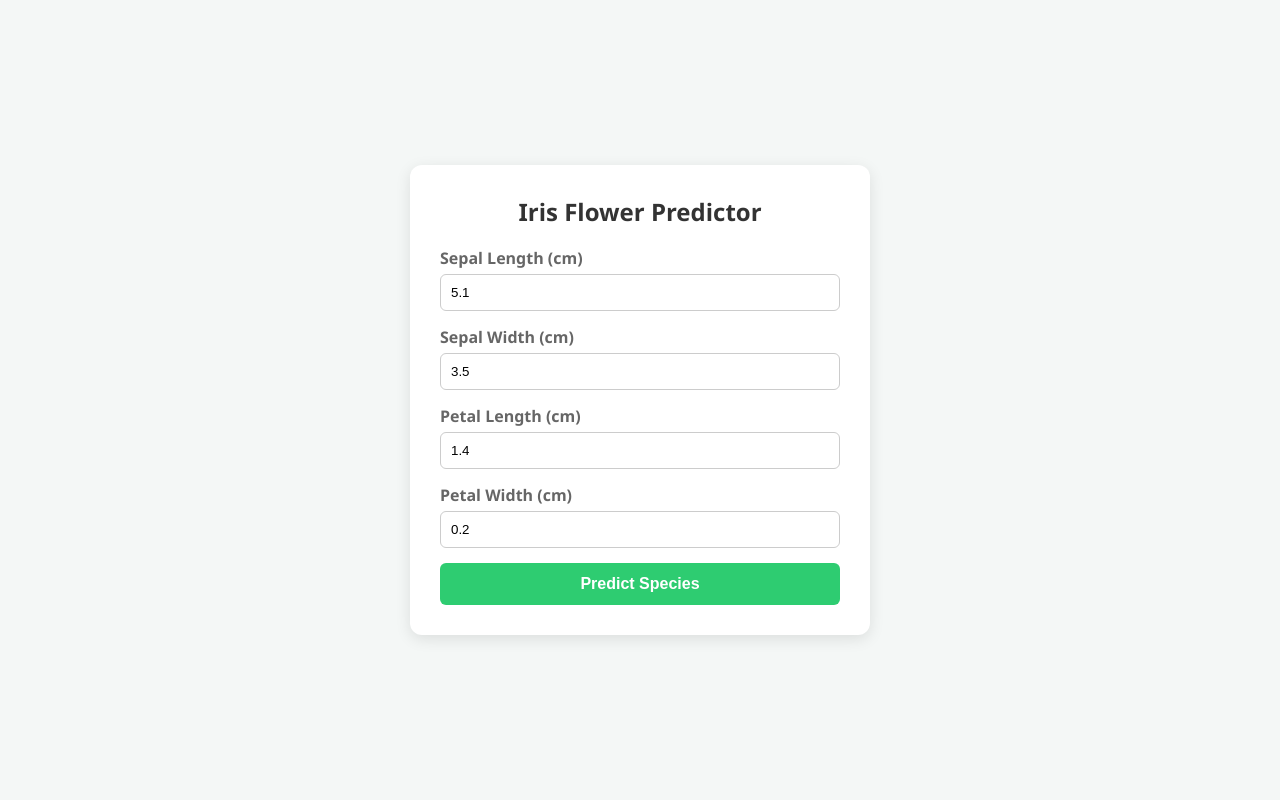
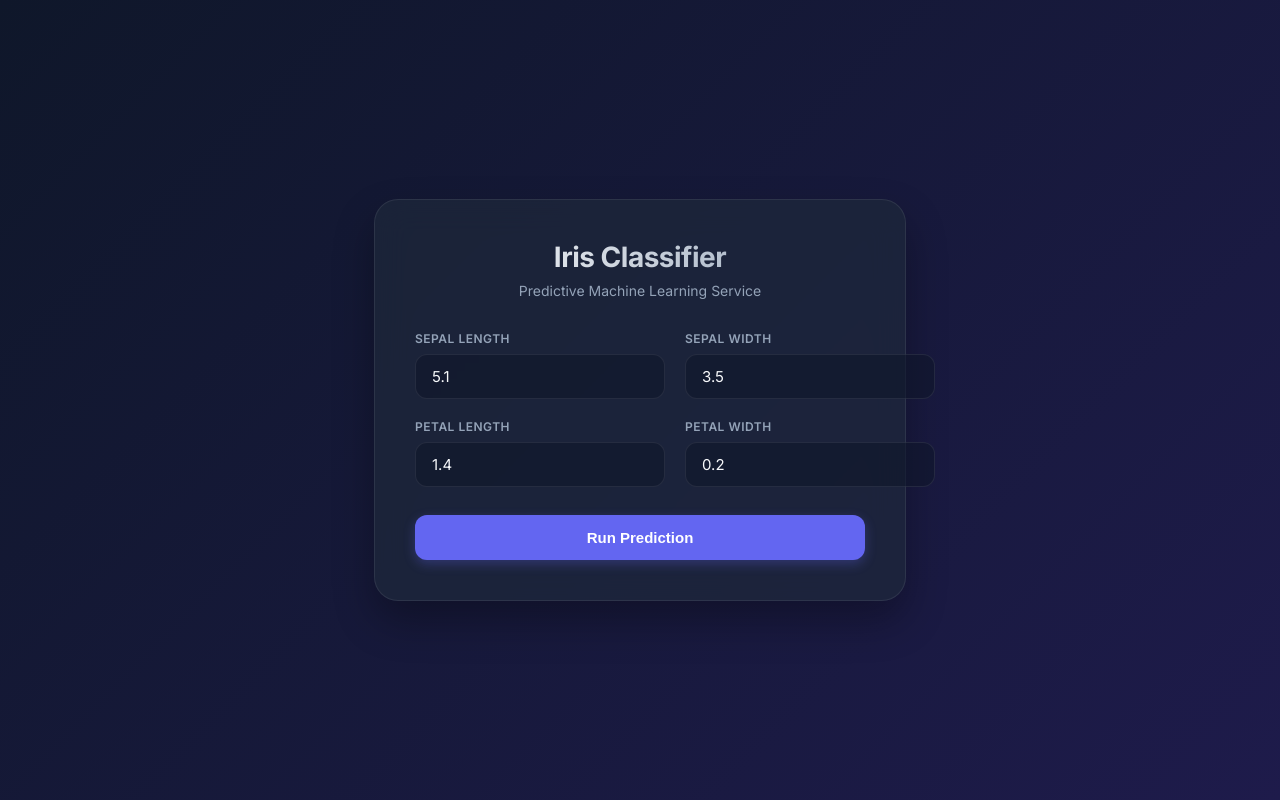
Before and after one commit to Abhimanyu2314/iris-flask-api, a Flask app: page / in a window 1280 px wide. Run offline with Flask 3, Linux system fonts and the light colour scheme; parts of the project's set-up code (start-up, migrations or seed data) failed here and were passed over.

Commit message:
Upgrade web UI to professional dark mode dashboard

```diff
--- a/templates/index.html
+++ b/templates/index.html
@@ -3,32 +3,189 @@
 <head>
     <meta charset="UTF-8">
     <meta name="viewport" content="width=device-width, initial-scale=1.0">
-    <title>Iris Species Predictor</title>
+    <title>Iris Intelligence Platform</title>
+    <link href="https://fonts.googleapis.com/css2?family=Inter:wght@300;400;500;600;700&display=swap" rel="stylesheet">
     <style>
-        body { font-family: 'Segoe UI', Tahoma, Geneva, Verdana, sans-serif; background-color: #f4f7f6; display: flex; justify-content: center; align-items: center; height: 100vh; margin: 0; }
-        .card { background: white; padding: 30px; border-radius: 12px; box-shadow: 0 4px 15px rgba(0,0,0,0.1); width: 100%; max-width: 400px; }
-        h2 { margin-top: 0; color: #333; text-align: center; }
-        .input-group { margin-bottom: 15px; }
-        label { display: block; margin-bottom: 5px; color: #666; font-weight: 600; }
-        input { width: 100%; padding: 10px; border: 1px solid #ccc; border-radius: 6px; box-sizing: border-box; }
-        button { width: 100%; padding: 12px; background-color: #2ecc71; border: none; color: white; font-size: 16px; font-weight: bold; border-radius: 6px; cursor: pointer; transition: background 0.2s; }
-        button:hover { background-color: #27ae60; }
-        #result { margin-top: 20px; padding: 15px; border-radius: 6px; text-align: center; font-weight: bold; display: none; }
-        .setosa { background-color: #d4edda; color: #155724; border: 1px solid #c3e6cb; }
+        :root {
+            --bg-gradient: linear-gradient(135deg, #0f172a 0%, #1e1b4b 100%);
+            --panel-bg: rgba(30, 41, 59, 0.7);
+            --panel-border: rgba(255, 255, 255, 0.08);
+            --accent-primary: #6366f1;
+            --accent-hover: #4f46e5;
+            --text-main: #f8fafc;
+            --text-muted: #94a3b8;
+        }
+
+        body {
+            font-family: 'Inter', sans-serif;
+            background: var(--bg-gradient);
+            color: var(--text-main);
+            display: flex;
+            justify-content: center;
+            align-items: center;
+            min-height: 100vh;
+            margin: 0;
+            padding: 20px;
+            box-sizing: border-box;
+        }
+
+        .container {
+            background: var(--panel-bg);
+            backdrop-filter: blur(16px);
+            -webkit-backdrop-filter: blur(16px);
+            border: 1px solid var(--panel-border);
+            padding: 40px;
+            border-radius: 24px;
+            width: 100%;
+            max-width: 450px;
+            box-shadow: 0 20px 40px rgba(0, 0, 0, 0.3);
+        }
+
+        .header {
+            text-align: center;
+            margin-bottom: 32px;
+        }
+
+        .header h1 {
+            font-size: 28px;
+            font-weight: 700;
+            margin: 0 0 8px 0;
+            letter-spacing: -0.5px;
+            background: linear-gradient(to right, #fff, #94a3b8);
+            -webkit-background-clip: text;
+            -webkit-text-fill-color: transparent;
+        }
+
+        .header p {
+            font-size: 14px;
+            color: var(--text-muted);
+            margin: 0;
+        }
+
+        .grid-inputs {
+            display: grid;
+            grid-template-columns: 1fr 1fr;
+            gap: 20px;
+            margin-bottom: 28px;
+        }
+
+        .input-group {
+            display: flex;
+            flex-direction: column;
+            gap: 8px;
+        }
+
+        label {
+            font-size: 12px;
+            font-weight: 600;
+            text-transform: uppercase;
+            letter-spacing: 0.5px;
+            color: var(--text-muted);
+        }
+
+        input {
+            background: rgba(15, 23, 42, 0.6);
+            border: 1px solid var(--panel-border);
+            padding: 12px 16px;
+            border-radius: 12px;
+            color: var(--text-main);
+            font-size: 15px;
+            font-family: inherit;
+            transition: all 0.2s ease;
+        }
+
+        input:focus {
+            outline: none;
+            border-color: var(--accent-primary);
+            box-shadow: 0 0 0 3px rgba(99, 102, 241, 0.2);
+        }
+
+        button {
+            width: 100%;
+            padding: 14px;
+            background: var(--accent-primary);
+            border: none;
+            color: white;
+            font-size: 15px;
+            font-weight: 600;
+            border-radius: 12px;
+            cursor: pointer;
+            transition: all 0.2s ease;
+            box-shadow: 0 4px 12px rgba(99, 102, 241, 0.3);
+        }
+
+        button:hover {
+            background: var(--accent-hover);
+            transform: translateY(-1px);
+        }
+
+        button:active {
+            transform: translateY(0);
+        }
+
+        #result-panel {
+            margin-top: 24px;
+            padding: 16px;
+            border-radius: 12px;
+            text-align: center;
+            font-weight: 500;
+            font-size: 15px;
+            display: none;
+            border: 1px solid transparent;
+            animation: fadeIn 0.3s ease;
+        }
+
+        @keyframes fadeIn {
+            from { opacity: 0; transform: translateY(5px); }
+            to { opacity: 1; transform: translateY(0); }
+        }
+
+        .status-loading {
+            background: rgba(255, 255, 255, 0.05);
+            color: var(--text-main);
+            border-color: var(--panel-border);
+        }
+
+        .species-result {
+            background: rgba(99, 102, 241, 0.15);
+            color: #a5b4fc;
+            border-color: rgba(99, 102, 241, 0.3);
+            font-size: 18px;
+            font-weight: 600;
+        }
     </style>
 </head>
 <body>
 
-<div class="card">
-    <h2>Iris Flower Predictor</h2>
+<div class="container">
+    <div class="header">
+        <h1>Iris Classifier</h1>
+        <p>Predictive Machine Learning Service</p>
+    </div>
+
     <form id="predictorForm">
-        <div class="input-group"><label>Sepal Length (cm)</label><input type="number" id="sepal_length" step="0.1" required value="5.1"></div>
-        <div class="input-group"><label>Sepal Width (cm)</label><input type="number" id="sepal_width" step="0.1" required value="3.5"></div>
-        <div class="input-group"><label>Petal Length (cm)</label><input type="number" id="petal_length" step="0.1" required value="1.4"></div>
-        <div class="input-group"><label>Petal Width (cm)</label><input type="number" id="petal_width" step="0.1" required value="0.2"></div>
-        <button type="submit">Predict Species</button>
+        <div class="grid-inputs">
+            <div class="input-group">
+                <label>Sepal Length</label>
+                <input type="number" id="sepal_length" step="0.1" required value="5.1">
+            </div>
+            <div class="input-group">
+                <label>Sepal Width</label>
+                <input type="number" id="sepal_width" step="0.1" required value="3.5">
+            </div>
+            <div class="input-group">
+                <label>Petal Length</label>
+                <input type="number" id="petal_length" step="0.1" required value="1.4">
+            </div>
+            <div class="input-group">
+                <label>Petal Width</label>
+                <input type="number" id="petal_width" step="0.1" required value="0.2">
+            </div>
+        </div>
+        <button type="submit">Run Prediction</button>
     </form>
-    <div id="result"></div>
+
+    <div id="result-panel"></div>
 </div>
 
 <script>
@@ -36,7 +193,7 @@
 
     document.getElementById('predictorForm').addEventListener('submit', async (e) => {
         e.preventDefault();
-        const resultDiv = document.getElementById('result');
+        const panel = document.getElementById('result-panel');
 
         const features = [
             parseFloat(document.getElementById('sepal_length').value),
@@ -45,9 +202,9 @@
             parseFloat(document.getElementById('petal_width').value)
         ];
 
-        resultDiv.style.display = 'block';
-        resultDiv.className = 'setosa';
-        resultDiv.innerText = 'Calculating...';
+        panel.style.display = 'block';
+        panel.className = 'status-loading';
+        panel.innerText = 'Processing analytical data...';
 
         try {
             const response = await fetch('/predict', {
@@ -56,10 +213,15 @@
                 body: JSON.stringify({ features })
             });
             const data = await response.json();
-            const speciesName = targetMap[data.prediction[0]] || 'Unknown';
-            resultDiv.innerText = `Predicted Species: ${speciesName}`;
+            const speciesName = targetMap[data.prediction[0]] || 'Unknown Classification';
+
+            panel.className = 'species-result';
+            panel.innerText = `Classification: ${speciesName}`;
         } catch (error) {
-            resultDiv.innerText = 'Error making prediction.';
+            panel.style.background = 'rgba(239, 68, 68, 0.1)';
+            panel.style.color = '#fca5a5';
+            panel.style.borderColor = 'rgba(239, 68, 68, 0.3)';
+            panel.innerText = 'Network error executing pipeline.';
         }
     });
 </script>
```
